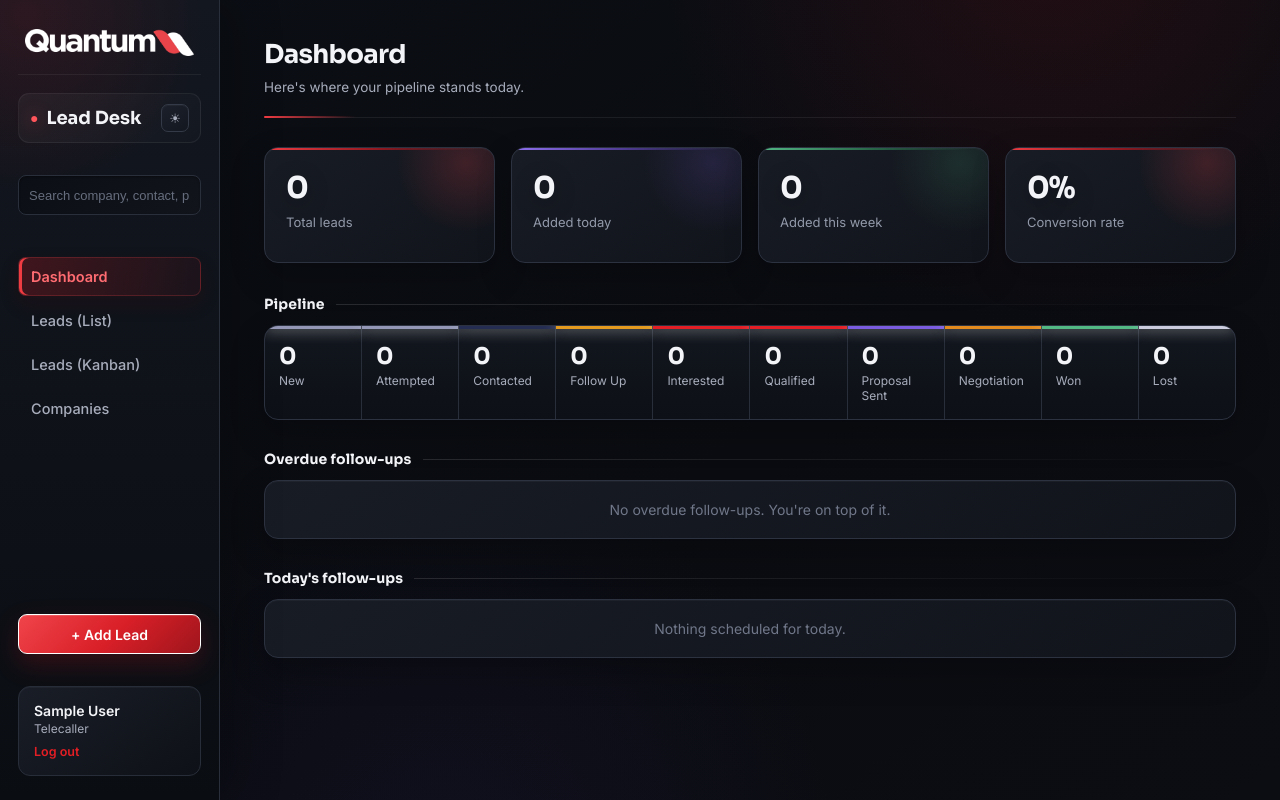
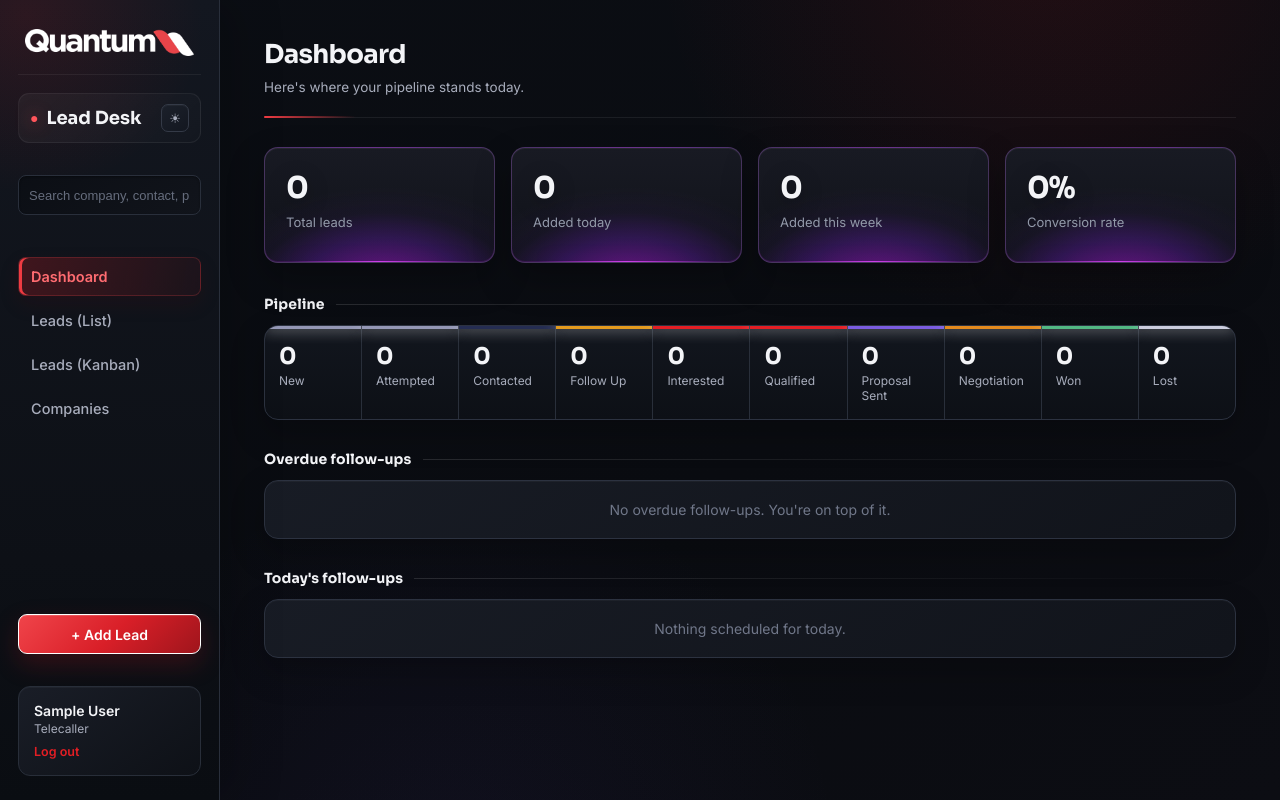
Before and after one commit to RYZEN9FC/crm-ql, a Flask app: page / in a window 1280 px wide. Run offline with Flask 3, Linux system fonts and the light colour scheme; the visitor is signed in with stand-in values (Sample User, id 1); data comes from the database, SQL or seed files in the repository; data that the repository does not hold is empty.

Commit message:
Refine cards with purple glow gradient

```diff
--- a/static/style.css
+++ b/static/style.css
@@ -2092,6 +2092,8 @@
   --surface-gradient: linear-gradient(145deg, rgba(24, 28, 37, .98) 0%, rgba(17, 20, 27, .98) 100%);
   --surface-gradient-soft: linear-gradient(145deg, rgba(28, 32, 42, .9) 0%, rgba(18, 21, 28, .94) 100%);
   --surface-gradient-deep: linear-gradient(180deg, #12161e 0%, #0d1016 100%);
+  --card-glow: radial-gradient(105% 125% at 52% 124%, rgba(220, 25, 255, .52) 0%, rgba(125, 32, 219, .29) 35%, rgba(70, 27, 119, .1) 54%, transparent 72%);
+  --card-glow-soft: radial-gradient(105% 125% at 52% 124%, rgba(205, 32, 241, .2) 0%, rgba(116, 42, 185, .1) 39%, transparent 69%);
   --accent-gradient: linear-gradient(135deg, #f0444a 0%, #d91f28 52%, #9f151c 100%);
   --accent-gradient-soft: linear-gradient(135deg, rgba(240, 68, 74, .18), rgba(159, 21, 28, .07));
   --neutral-gradient: linear-gradient(135deg, #ffffff 0%, #e6e8ed 100%);
@@ -2280,47 +2282,38 @@
   min-height: 116px;
   overflow: hidden;
   padding: 21px;
+  border-color: rgba(139, 92, 179, .42);
   border-radius: 14px;
+  background:
+    var(--card-glow),
+    linear-gradient(180deg, #181a23 0%, #101219 100%);
+  box-shadow:
+    0 16px 36px rgba(0, 0, 0, .28),
+    inset 0 1px rgba(255, 255, 255, .055),
+    inset 0 -1px rgba(220, 42, 255, .13);
   transition: transform .18s ease, border-color .18s ease, box-shadow .18s ease;
 }
 
 .stat-card::before {
-  content: "";
-  position: absolute;
-  z-index: -1;
-  top: -55px;
-  right: -42px;
-  width: 140px;
-  height: 140px;
-  border-radius: 50%;
-  background: radial-gradient(circle, rgba(240, 68, 74, .2), rgba(240, 68, 74, 0) 70%);
+  content: none;
 }
 
 .stat-card::after {
   content: "";
   position: absolute;
-  inset: 0 0 auto 0;
-  height: 2px;
-  background: linear-gradient(90deg, #ef3b42, #8f1820 50%, transparent 92%);
-}
-
-.stat-card:nth-child(3n + 2)::before {
-  background: radial-gradient(circle, rgba(122, 92, 224, .16), rgba(122, 92, 224, 0) 70%);
-}
-.stat-card:nth-child(3n + 2)::after {
-  background: linear-gradient(90deg, #8f70f1, #4e3b92 50%, transparent 92%);
-}
-.stat-card:nth-child(3n + 3)::before {
-  background: radial-gradient(circle, rgba(82, 184, 132, .14), rgba(82, 184, 132, 0) 70%);
-}
-.stat-card:nth-child(3n + 3)::after {
-  background: linear-gradient(90deg, #52b884, #286648 50%, transparent 92%);
+  inset: auto 12% 0;
+  height: 1px;
+  background: linear-gradient(90deg, transparent, rgba(230, 72, 255, .82), transparent);
+  box-shadow: 0 -5px 18px rgba(204, 36, 255, .18);
 }
 
 .stat-card:hover {
   transform: translateY(-3px);
-  border-color: #414958;
-  box-shadow: var(--panel-shadow-hover), inset 0 1px rgba(255, 255, 255, .05);
+  border-color: rgba(204, 95, 235, .58);
+  box-shadow:
+    0 21px 44px rgba(0, 0, 0, .34),
+    0 12px 30px rgba(119, 27, 165, .11),
+    inset 0 1px rgba(255, 255, 255, .07);
 }
 
 .stat-value {
--- a/templates/auth_base.html
+++ b/templates/auth_base.html
@@ -16,7 +16,7 @@
 </script>
 <link rel="preconnect" href="https://fonts.googleapis.com">
 <link href="https://fonts.googleapis.com/css2?family=Sora:wght@500;600;700&family=Inter:wght@400;500;600;700&display=swap" rel="stylesheet">
-<link rel="stylesheet" href="{{ url_for('static', filename='style.css') }}?v=10">
+<link rel="stylesheet" href="{{ url_for('static', filename='style.css') }}?v=11">
 </head>
 <body>
 <div class="auth-shell">
--- a/templates/base.html
+++ b/templates/base.html
@@ -17,7 +17,7 @@
 </script>
 <link rel="preconnect" href="https://fonts.googleapis.com">
 <link href="https://fonts.googleapis.com/css2?family=Sora:wght@500;600;700&family=Inter:wght@400;500;600;700&display=swap" rel="stylesheet">
-<link rel="stylesheet" href="{{ url_for('static', filename='style.css') }}?v=10">
+<link rel="stylesheet" href="{{ url_for('static', filename='style.css') }}?v=11">
 </head>
 <body>
 <div class="shell">
```
Also changed, not shown: other parts of static/style.css (+27 -12 lines).
